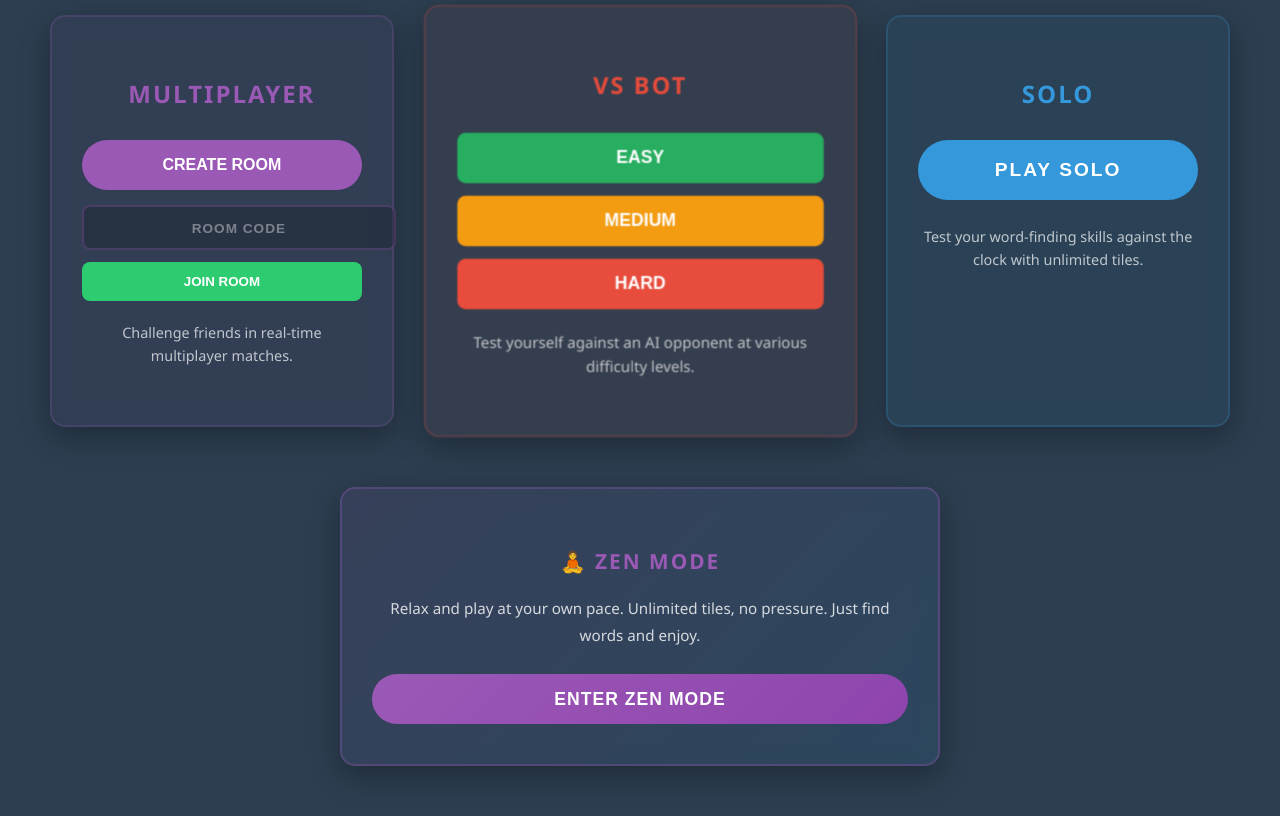
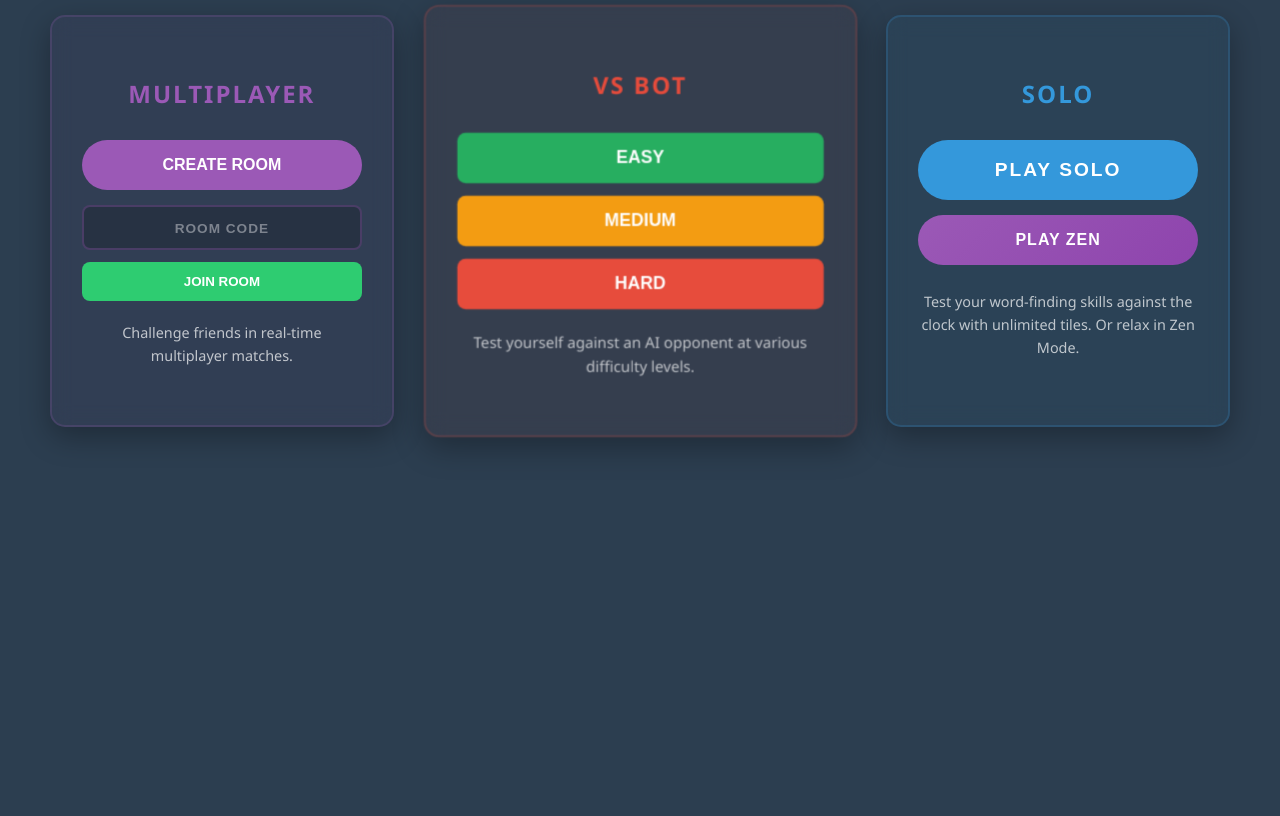
Before and after one commit to rpowergso/anagrams, a Flask app: page /homepage in a window 1280 px wide. Shown: the part 241-1057 px from the top of the page. After the commit the page ends 688 px from the top, so only its background shows below. Run offline with Flask 3, Linux system fonts and the light colour scheme.

Commit message:
fixed multiplayer text box not beign centered and move zen to solo mode

```diff
--- a/templates/homepage.html
+++ b/templates/homepage.html
@@ -19,7 +19,7 @@
             <!-- Join Room Form -->
             <form action="/join-room" method="POST" style="display: flex; flex-direction: column; gap: 12px;">
                 <input type="text" name="room_id" placeholder="ROOM CODE"
-                       style="width: 100%; padding: 12px 15px; border-radius: 8px; border: 2px solid rgba(155, 89, 182, 0.3); background: rgba(0,0,0,0.2); color: white; font-weight: bold; text-transform: uppercase; outline: none; text-align: center; font-size: 0.95rem;">
+                       style="width: 100%; padding: 12px 15px; border-radius: 8px; border: 2px solid rgba(155, 89, 182, 0.3); background: rgba(0,0,0,0.2); color: white; font-weight: bold; text-transform: uppercase; outline: none; text-align: center; font-size: 0.95rem; box-sizing: border-box;">
                 <button type="submit" class="btn btn-green" style="width: 100%; padding: 12px; border-radius: 8px;">JOIN ROOM</button>
             </form>
 
@@ -42,22 +42,14 @@
         <div class="menu-card" style="background: rgba(52, 152, 219, 0.05); border: 2px solid rgba(52, 152, 219, 0.2);">
             <h2 style="color: #3498db; letter-spacing: 2px; margin-bottom: 30px;">SOLO</h2>
             <a href="/sologamescreen" style="text-decoration: none;">
-                <button class="btn btn-blue" style="width: 100%; height: 60px; font-size: 1.2rem; letter-spacing: 2px;">PLAY SOLO</button>
+                <button class="btn btn-blue" style="width: 100%; height: 60px; font-size: 1.2rem; letter-spacing: 2px; margin-bottom: 15px;">PLAY SOLO</button>
             </a>
-            <p style="margin-top: 25px; opacity: 0.7; font-size: 0.9rem; line-height: 1.6;">Test your word-finding skills against the clock with unlimited tiles.</p>
+            <a href="/zengamescreen" style="text-decoration: none;">
+                <button class="btn btn-toggle" style="width: 100%; height: 50px; font-size: 1rem; background: linear-gradient(135deg, #9b59b6, #8e44ad); letter-spacing: 1px;">PLAY ZEN</button>
+            </a>
+            <p style="margin-top: 25px; opacity: 0.7; font-size: 0.9rem; line-height: 1.6;">Test your word-finding skills against the clock with unlimited tiles. Or relax in Zen Mode.</p>
         </div>
 
-    </div>
-
-    <!-- ZEN MODE SECTION -->
-    <div style="margin-top: 60px; max-width: 600px; margin-left: auto; margin-right: auto;">
-        <div class="menu-card" style="background: linear-gradient(135deg, rgba(155, 89, 182, 0.1), rgba(52, 152, 219, 0.1)); border: 2px solid rgba(155, 89, 182, 0.3);">
-            <h2 style="color: #9b59b6; letter-spacing: 2px; margin-bottom: 20px; font-size: 1.3rem;">🧘 ZEN MODE</h2>
-            <p style="margin-bottom: 25px; opacity: 0.8; font-size: 0.95rem; line-height: 1.8;">Relax and play at your own pace. Unlimited tiles, no pressure. Just find words and enjoy.</p>
-            <a href="/zengamescreen" style="text-decoration: none;">
-                <button class="btn btn-toggle" style="width: 100%; height: 50px; font-size: 1.1rem; background: linear-gradient(135deg, #9b59b6, #8e44ad); letter-spacing: 1px;">ENTER ZEN MODE</button>
-            </a>
-        </div>
     </div>
 </div>
 
```
Also changed, not shown: static/js/sologame.js (+10 -0 lines).
